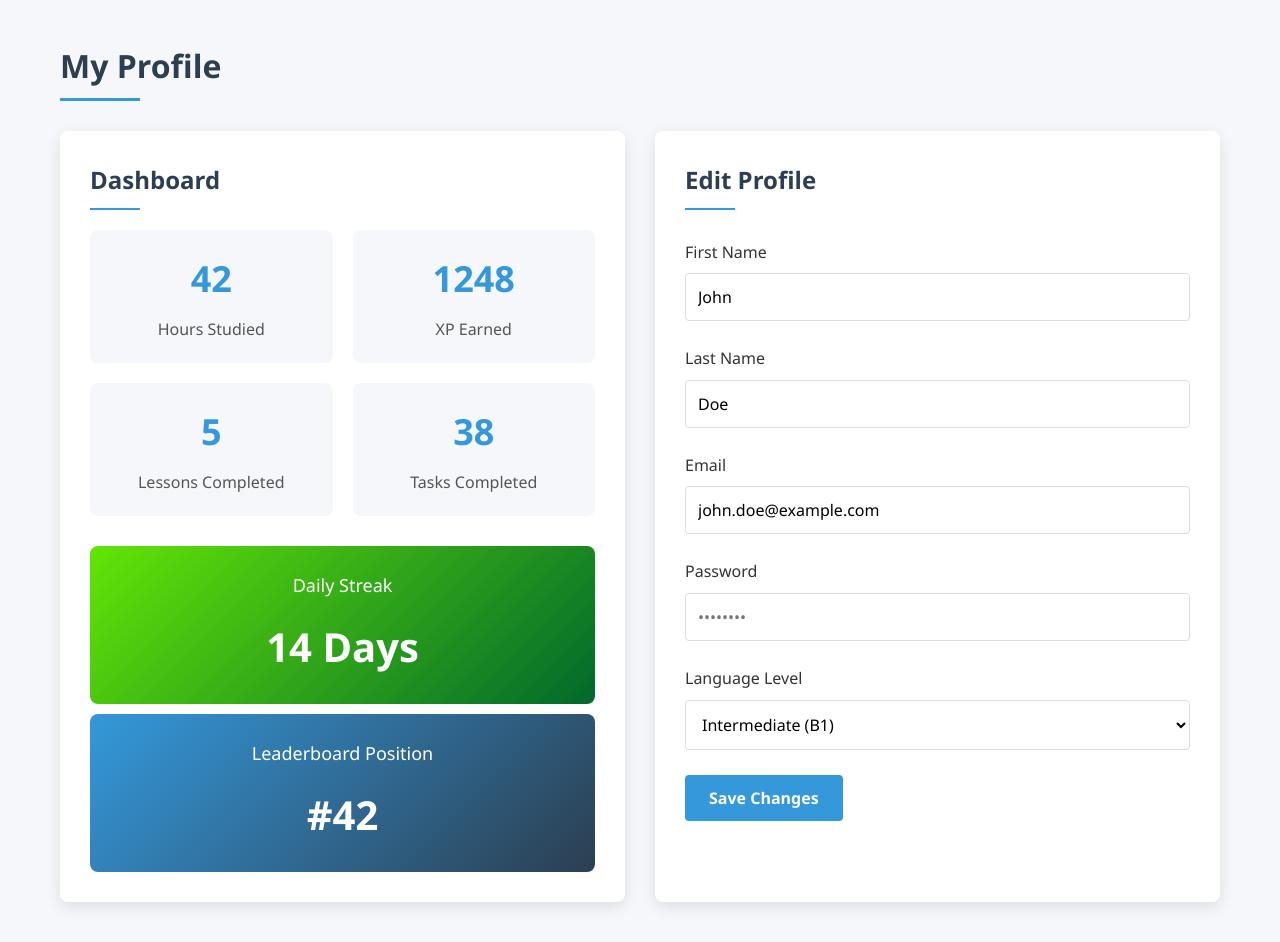
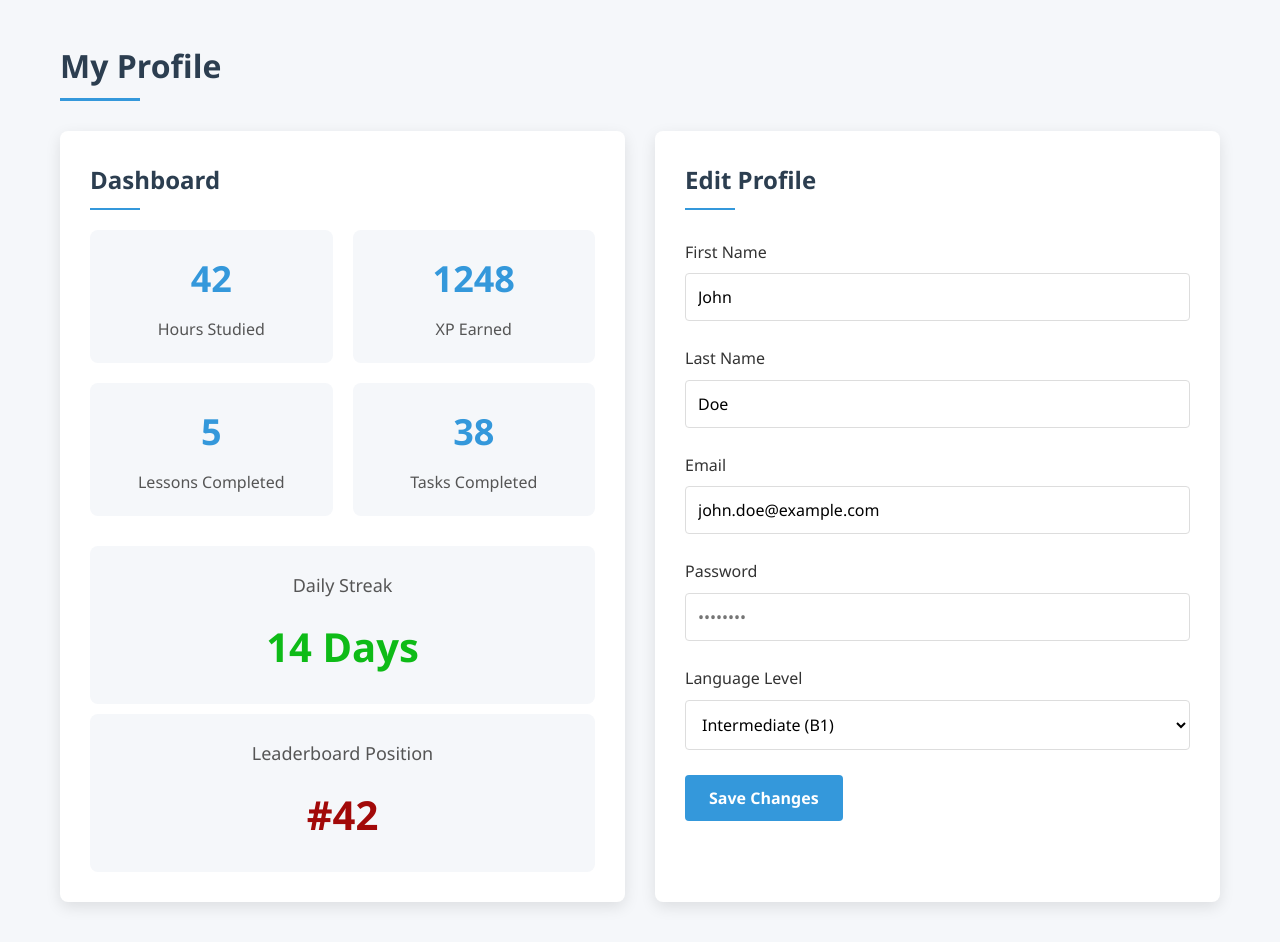
Before and after one commit to MateuszGruntkowski/Language-self-study-site, a React (Create React App) app in the folder Frontend/language-self-study-site/: page /my-profile in a window 1280 px wide. Built offline with nearby package versions, Linux system fonts and the light colour scheme.

Commit message:
refactor Dashboard component styles for improved readability and consistency

```diff
--- a/Frontend/language-self-study-site/src/My-profile/Dashboard.js
+++ b/Frontend/language-self-study-site/src/My-profile/Dashboard.js
@@ -29,12 +29,17 @@ const Dashboard = () => {
       </div>
 
       <div class="streak-card">
-        <div class="streak-title">Daily Streak</div>
+        <div class="streak-title">
+          <span style={{ color: "#555555" }}>Daily Streak</span>
+        </div>
         <div class="streak-value">14 Days</div>
       </div>
 
       <div class="rank-card">
-        <div class="rank-title">Leaderboard Position</div>
+        <div class="rank-title">
+          {" "}
+          <span style={{ color: "#555555" }}>Leaderboard Position</span>
+        </div>
         <div class="rank-value">#42</div>
       </div>
     </div>
--- a/Frontend/language-self-study-site/src/My-profile/styles/Dashboard.css
+++ b/Frontend/language-self-study-site/src/My-profile/styles/Dashboard.css
@@ -2,7 +2,7 @@
   flex: 1;
   background-color: white;
   border-radius: 8px;
-    box-shadow: 0 5px 15px rgba(0,0,0,0.1);
+  box-shadow: 0 5px 15px rgba(0, 0, 0, 0.1);
   padding: 30px;
   transition: transform 0.3s;
 }
@@ -20,7 +20,7 @@
 }
 
 .dashboard-title:after {
-    content: '';
+  content: "";
   position: absolute;
   bottom: 0;
   left: 0;
@@ -61,7 +61,7 @@
 }
 
 .rank-card {
-    background: linear-gradient(135deg, #3498db, #2c3e50);
+  background: #f5f7fa;
   color: white;
   border-radius: 8px;
   padding: 25px;
@@ -77,11 +77,12 @@
 .rank-value {
   font-size: 40px;
   font-weight: bold;
+  color: rgb(162, 9, 9);
 }
 
 .streak-card {
-    background: linear-gradient(135deg, #63e506, #01682c);
-    color: white;
+  background: #f5f7fa;
+  color: rgb(14, 187, 23);
   border-radius: 8px;
   padding: 25px;
   text-align: center;
```
Lines whose indentation alone changed are shown as unchanged.
